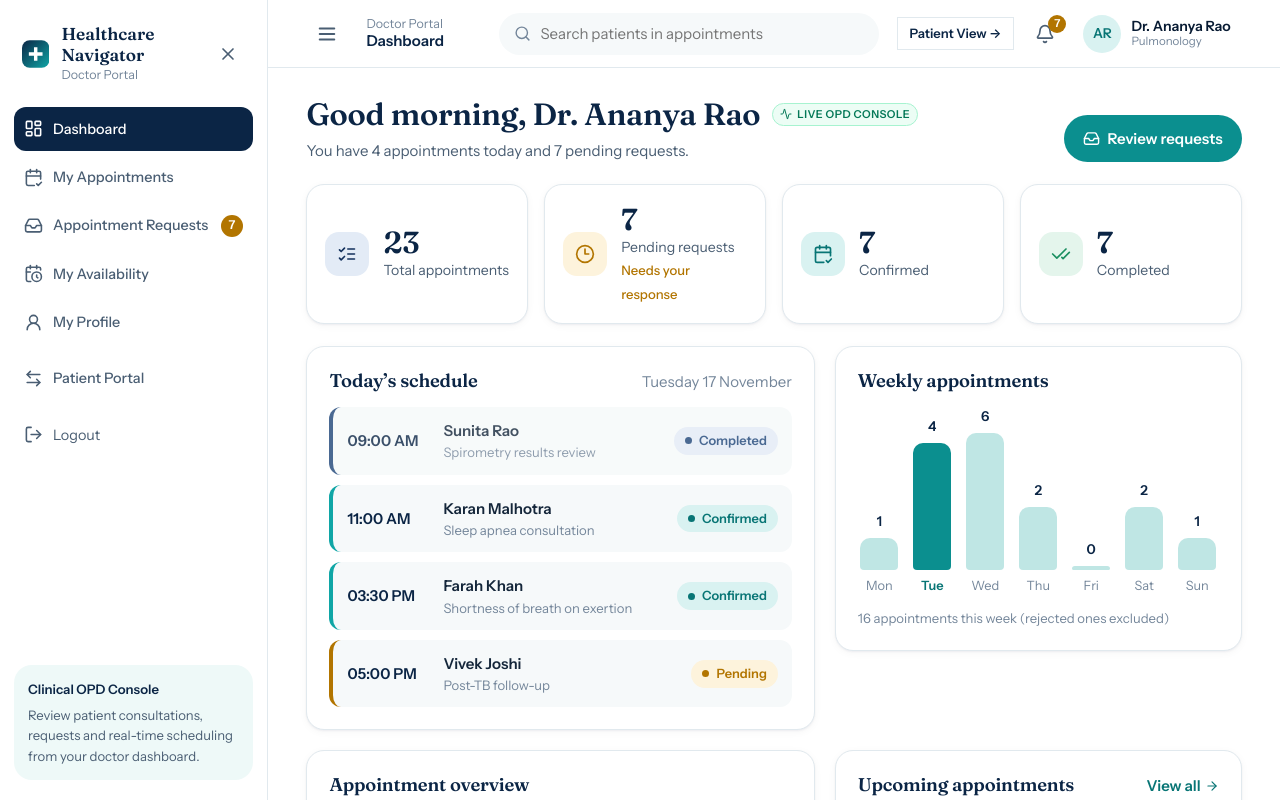
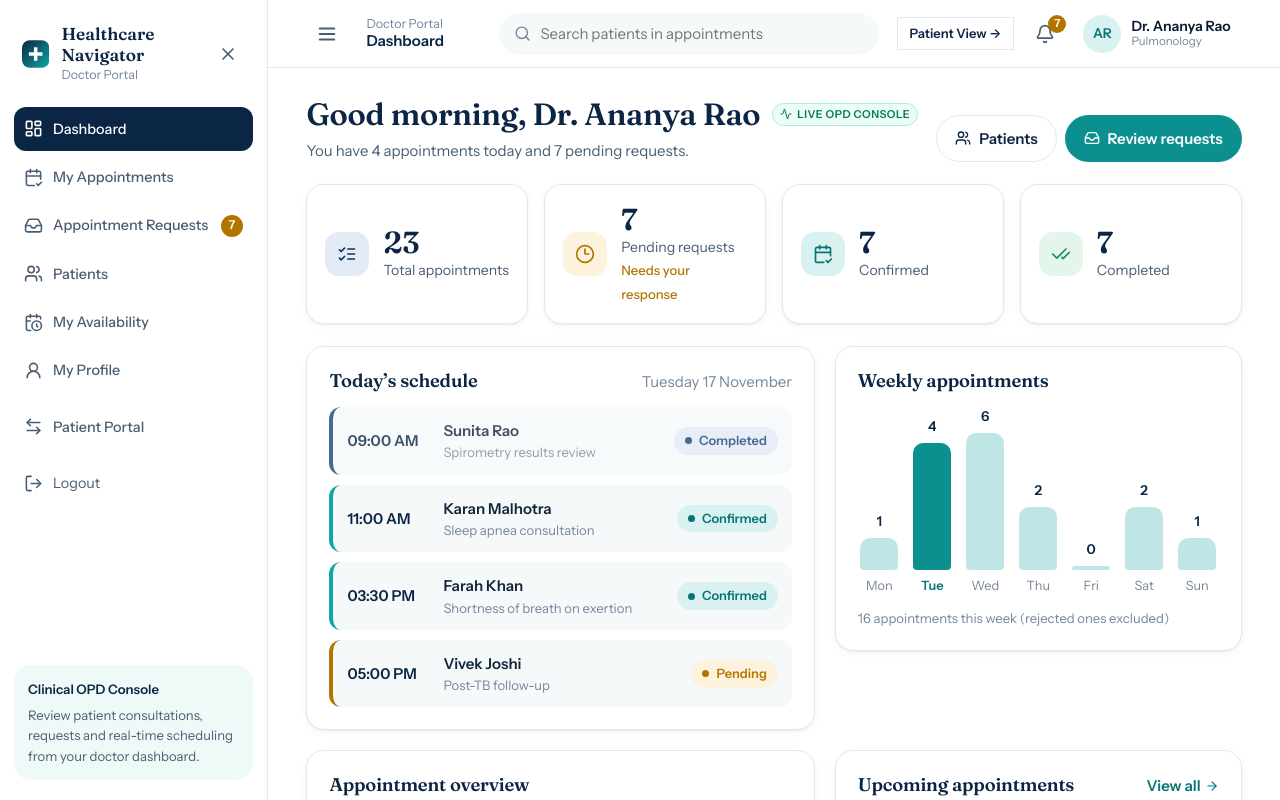
Before and after one commit to Ak-arsha/Major-Project-1, a React (Vite) app in the folder frontend/: page /doctor/login in a window 1280 px wide. Both pictures are taken after typing "name@example.com", "Sample123" into the empty fields and a click on the button "Sign in". Shown: the top 800 px of the page. Built offline with nearby package versions, Linux system fonts and the light colour scheme; no server answers.

Commit message:
feat(doctor): wire Patients route, navigation sidebar link, and dashboard shortcut

```diff
--- a/frontend/src/doctor/DoctorApp.jsx
+++ b/frontend/src/doctor/DoctorApp.jsx
@@ -5,6 +5,7 @@ import DoctorLogin from './pages/DoctorLogin';
 import DoctorDashboard from './pages/DoctorDashboard';
 import MyAppointments from './pages/MyAppointments';
 import AppointmentRequests from './pages/AppointmentRequests';
+import MyPatients from './pages/MyPatients';
 import MyAvailability from './pages/MyAvailability';
 import MyProfile from './pages/MyProfile';
 // Load the shared patient-app styles first so doctor.css always comes after them
@@ -36,6 +37,7 @@ export default function DoctorApp() {
           <Route index element={<DoctorDashboard />} />
           <Route path="appointments" element={<MyAppointments />} />
           <Route path="requests" element={<AppointmentRequests />} />
+          <Route path="patients" element={<MyPatients />} />
           <Route path="availability" element={<MyAvailability />} />
           <Route path="profile" element={<MyProfile />} />
         </Route>
--- a/frontend/src/doctor/components/DoctorSidebar.jsx
+++ b/frontend/src/doctor/components/DoctorSidebar.jsx
@@ -1,5 +1,5 @@
 import { NavLink, useNavigate } from 'react-router-dom';
-import { ArrowLeftRight, CalendarCheck2, CalendarClock, Inbox, LayoutDashboard, LogOut, UserRound, X } from 'lucide-react';
+import { ArrowLeftRight, CalendarCheck2, CalendarClock, Inbox, LayoutDashboard, LogOut, UserRound, Users, X } from 'lucide-react';
 import Logo from '../../components/layout/Logo';
 import { useDoctor } from '../DoctorContext';
 
@@ -7,6 +7,7 @@ const LINKS = [
   { to: '/doctor', label: 'Dashboard', icon: LayoutDashboard, end: true },
   { to: '/doctor/appointments', label: 'My Appointments', icon: CalendarCheck2 },
   { to: '/doctor/requests', label: 'Appointment Requests', icon: Inbox, badge: true },
+  { to: '/doctor/patients', label: 'Patients', icon: Users },
   { to: '/doctor/availability', label: 'My Availability', icon: CalendarClock },
   { to: '/doctor/profile', label: 'My Profile', icon: UserRound },
 ];
--- a/frontend/src/doctor/components/DoctorTopbar.jsx
+++ b/frontend/src/doctor/components/DoctorTopbar.jsx
@@ -7,6 +7,7 @@ const TITLES = {
   '/doctor': 'Dashboard',
   '/doctor/appointments': 'My Appointments',
   '/doctor/requests': 'Appointment Requests',
+  '/doctor/patients': 'Patients Directory',
   '/doctor/availability': 'My Availability',
   '/doctor/profile': 'My Profile',
 };
--- a/frontend/src/doctor/pages/DoctorDashboard.jsx
+++ b/frontend/src/doctor/pages/DoctorDashboard.jsx
@@ -1,5 +1,5 @@
 import { Link } from 'react-router-dom';
-import { Activity, ArrowRight, CalendarCheck2, CheckCheck, Clock3, ListChecks, Inbox } from 'lucide-react';
+import { Activity, ArrowRight, CalendarCheck2, CheckCheck, Clock3, ListChecks, Inbox, Users } from 'lucide-react';
 import PageHeader from '../../components/common/PageHeader';
 import StatCard from '../components/StatCard';
 import StatusBadge from '../components/StatusBadge';
@@ -33,7 +33,12 @@ export default function DoctorDashboard() {
             <Activity size={12} /> Live OPD Console
           </span>
         }
-        actions={<Link to="/doctor/requests" className="btn btn--primary"><Inbox size={17} /> Review requests</Link>}
+        actions={
+          <div className="row" style={{ gap: '0.5rem' }}>
+            <Link to="/doctor/patients" className="btn btn--ghost"><Users size={16} /> Patients</Link>
+            <Link to="/doctor/requests" className="btn btn--primary"><Inbox size={16} /> Review requests</Link>
+          </div>
+        }
       />
 
       <dl className="dr-stats">
```
